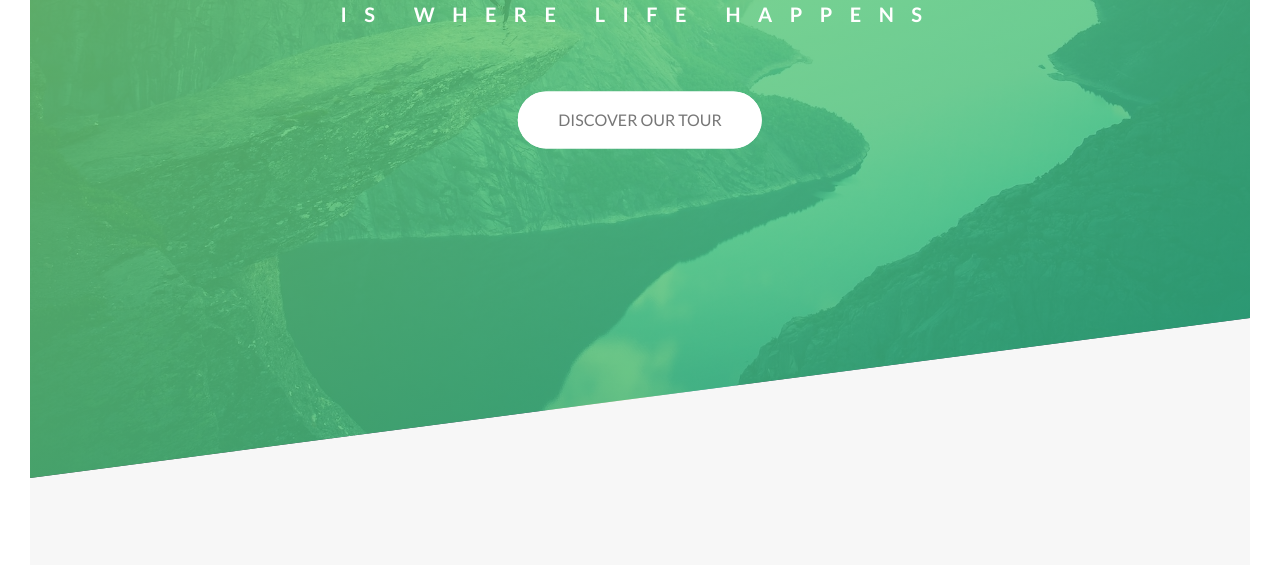
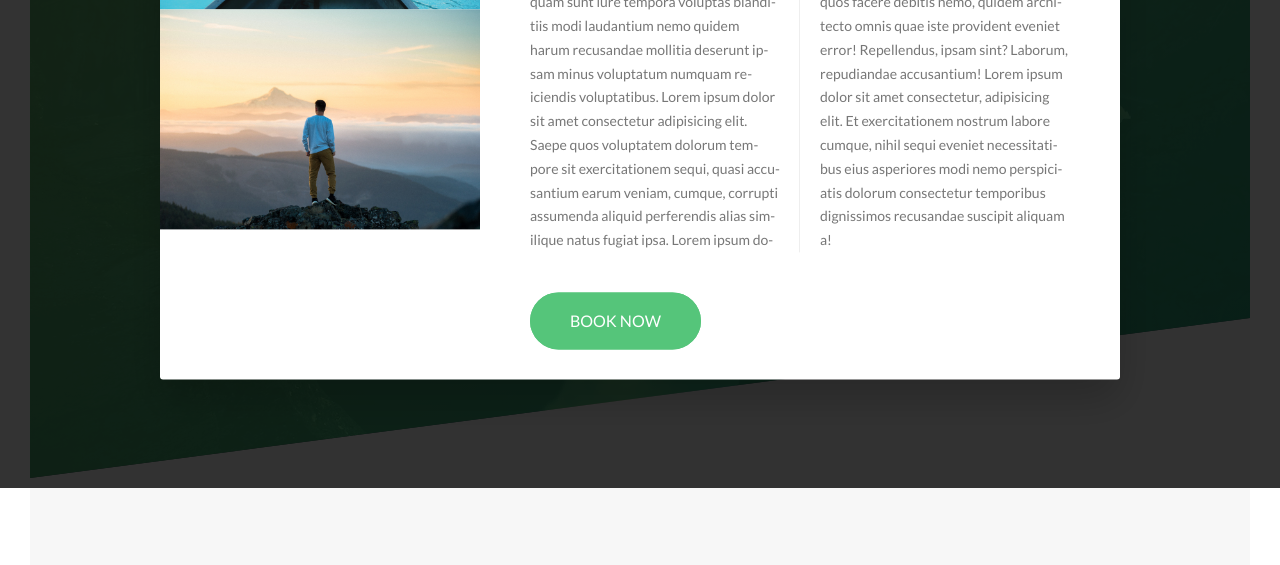
Before and after one commit to coderawii/natours, a website: page index.html in a window 1280 px wide. Shown: the part 312-877 px from the top of the page. Drawn offline with Linux system fonts and the light colour scheme.

Commit message:
052 Pure CSS Popup I -  display: table-cell (kreirati jednaku visinu), CSS text columns, hyphens (automatski pisati sa crticom)
Za ovaj popup nije bitno gde definisemo div, mi smo ovde ispod svega, svakako je absolute i height 100vh, i width 100%, top i left 0.   __content { DISPLAY: TABLE; // browser ce njegovoj deci koja imaju display: table-cell property dati isti height !!!!}.   __right { VERTICAL-ALIGN: MIDDLE; }    __text { COLUMN-COUNT: 2 // automatcki kreira kolone od texta; COLUMN-GAP: 4rem; // 1em = 14px tj font size of the current element, gap mu dodje prostor izmedju kolona; COLUMN-RULE: 1px solid $color-grey-light-2 // linija na sredini gap-a; HYPHENS: auto // crtice kao nastavka neke reci u sledecem redu; }

```diff
--- a/index.html
+++ b/index.html
@@ -397,15 +397,25 @@
 
 
 
+<!-- ===================== POPUP ===================== -->
+        <div class="popup">
+            <div class="popup__content">
+                <div class="popup__left">
+                    <img src="img/nat-8.jpg" alt="Tour photo" class="popup__img" />
+                    <img src="img/nat-9.jpg" alt="Tour photo" class="popup__img" />
+                </div>
 
+                <div class="popup__right">
+                    <h2 class="heading-secondary u-margin-bottom-small">Start booking now</h2>
+                    <h3 class="heading-tertiary u-margin-bottom-small">Important &ndash; Please read this terms before booking</h3>
+                    <p class="popup__text">
+                        Lorem ipsum dolor sit amet consectetur adipisicing elit. Commodi, voluptatem aliquam sunt iure tempora voluptas blanditiis modi laudantium nemo quidem harum recusandae mollitia deserunt ipsam minus voluptatum numquam reiciendis voluptatibus. Lorem ipsum dolor sit amet consectetur adipisicing elit. Saepe quos voluptatem dolorum tempore sit exercitationem sequi, quasi accusantium earum veniam, cumque, corrupti assumenda aliquid perferendis alias similique natus fugiat ipsa. Lorem ipsum dolor sit amet consectetur adipisicing elit. Corporis dolorem, maxime assumenda, quos facere debitis nemo, quidem architecto omnis quae iste provident eveniet error! Repellendus, ipsam sint? Laborum, repudiandae accusantium! Lorem ipsum dolor sit amet consectetur, adipisicing elit. Et exercitationem nostrum labore cumque, nihil sequi eveniet necessitatibus eius asperiores modi nemo perspiciatis dolorum consectetur temporibus dignissimos recusandae suscipit aliquam a!
+                    </p>
 
-
-
-
-
-<!-- ===================== SECTION  ===================== -->
-
-
+                    <a href="#" class="btn btn--green">Book now</a>
+                </div>
+            </div>
+        </div>
 
 
 
--- a/sass/abstracts/_mixins.scss
+++ b/sass/abstracts/_mixins.scss
@@ -6,7 +6,7 @@
     }
 }
 
-@mixin align-vh {
+@mixin absCenter {
     position: absolute;
     top: 50%;
     left:50%;
--- /dev/null
+++ b/sass/components/_popup.scss
@@ -0,0 +1,55 @@
+.popup {
+    height: 100vh;
+    width: 100%; // nije neophodno al ae
+    position: absolute;
+    top: 0;
+    left: 0;
+    background-color: rgba($color-black, .8);
+    z-index: 9999;
+
+    &__content {
+        @include absCenter;
+        width: 75%;
+        background-color: $color-white;
+        box-shadow: 0 2rem 4rem rgba($color-black, .2);
+        border-radius: 3px;
+        display: table; // browser ce njegovoj deci koja imaju display- table-cell property dati isti height
+        overflow: hidden; // zbog slika koje vire iz okvira
+    }
+
+    &__left {
+        width: 33.33333%;
+        // float: left; // brisemo float jer cemo koristiti table-cell
+        display: table-cell;
+    }
+
+    &__right {
+        width: 66.6666667%;
+        // float: left; // moze i right, kao nije bitno jer zajedno zauzimaju 100% width-a (wtf). brisemo float jer cemo koristiti table-cell, jer i zelumo da oba diva budu iste visine
+        display: table-cell;
+        vertical-align: middle;
+        padding: 3rem 5rem;
+    }
+
+    &__img {
+        display: block;
+        width: 100%;
+    }
+
+    &__text {
+        font-size: 1.4rem;
+        margin-bottom: 4rem;
+
+        -moz-column-count: 2;
+        -moz-column-gap: 4rem;
+        -moz-column-rule: 1px solid $color-grey-light-2;
+        column-count: 2; // automatcki kreira kolone od texta
+        column-gap: 4rem; // 1em = 14px tj font size of the current element, gap mu dodje prostor izmedju kolona
+        column-rule: 1px solid $color-grey-light-2; // crtica na sredini gap-a
+
+        -moz-hyphens: auto;
+        -ms-hyphens: auto;
+        -webkit-hyphens: auto;
+        hyphens: auto; // crtice kao nastavka neke reci u sledecem redu
+    }
+}
--- a/sass/layout/_navigation.scss
+++ b/sass/layout/_navigation.scss
@@ -52,7 +52,7 @@
         // top: 50%;
         // left:50%;
         // transform: translate(-50%, -50%); // mozemo napraviti mixin za ove 4 stvari za verikalno centriranje jer se dosta ponavlja u projektu
-        @include align-vh;
+        @include absCenter;
         list-style: none;
         text-align: center;
         width: 100%; // stavi background pa se igraj sto je bitno
@@ -138,6 +138,7 @@
         top: 1rem;
     }
 
+        // M E N I     N E    R A D I    O V A J     D E O     S A    :C H E C K E D   !!!!!!!!!!!!!!!!!!!
     &__checkbox::checked + &__button &__icon { // kada je .checkbox cekiran, selektujemo njegovog brata .button-a, preko kog selektujemo button child tj .icon
         background-color: transparent; // kod mene nece da sakrije srednju liniju tj span
     }
--- a/sass/main.scss
+++ b/sass/main.scss
@@ -14,6 +14,7 @@
 @import "components/story";
 @import "components/bg-video";
 @import "components/form";
+@import "components/popup";
 
 @import "layout/grid";
 @import "layout/header";
```
Also changed, not shown: css/style.css.
